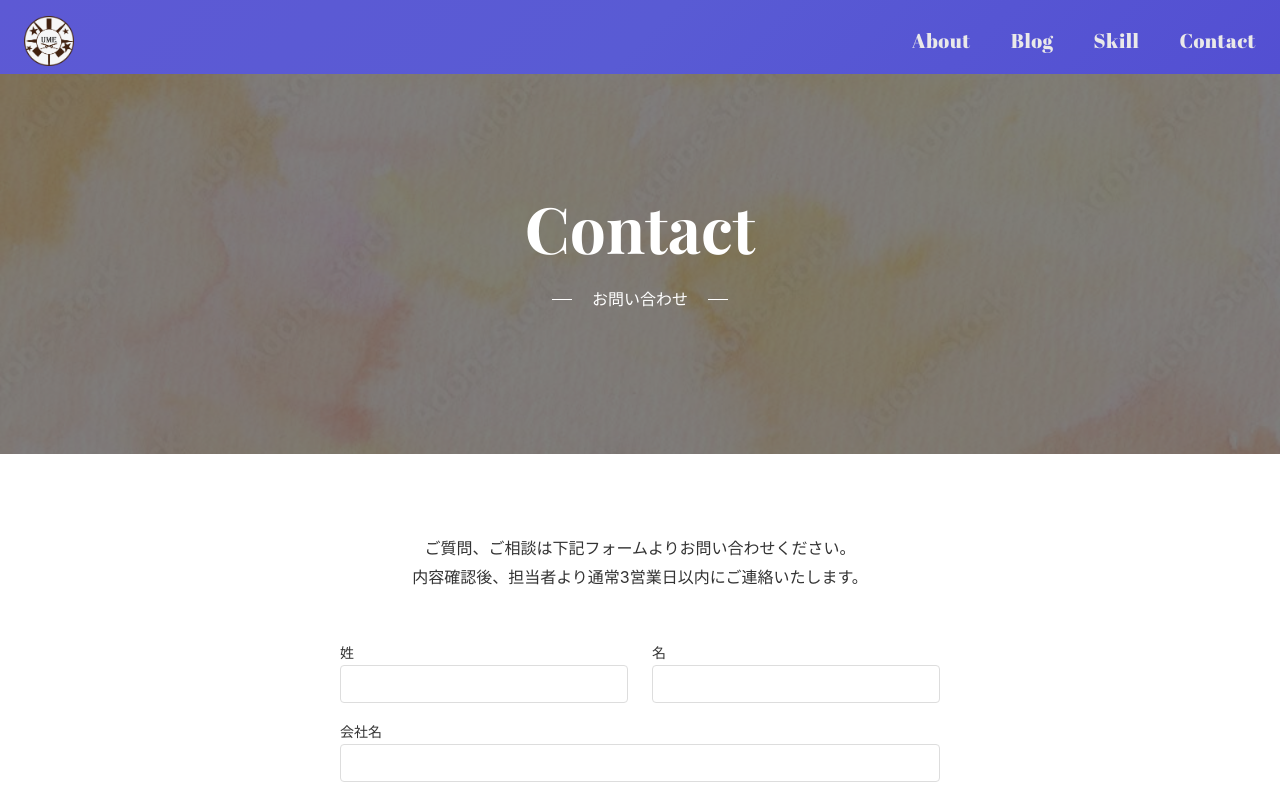
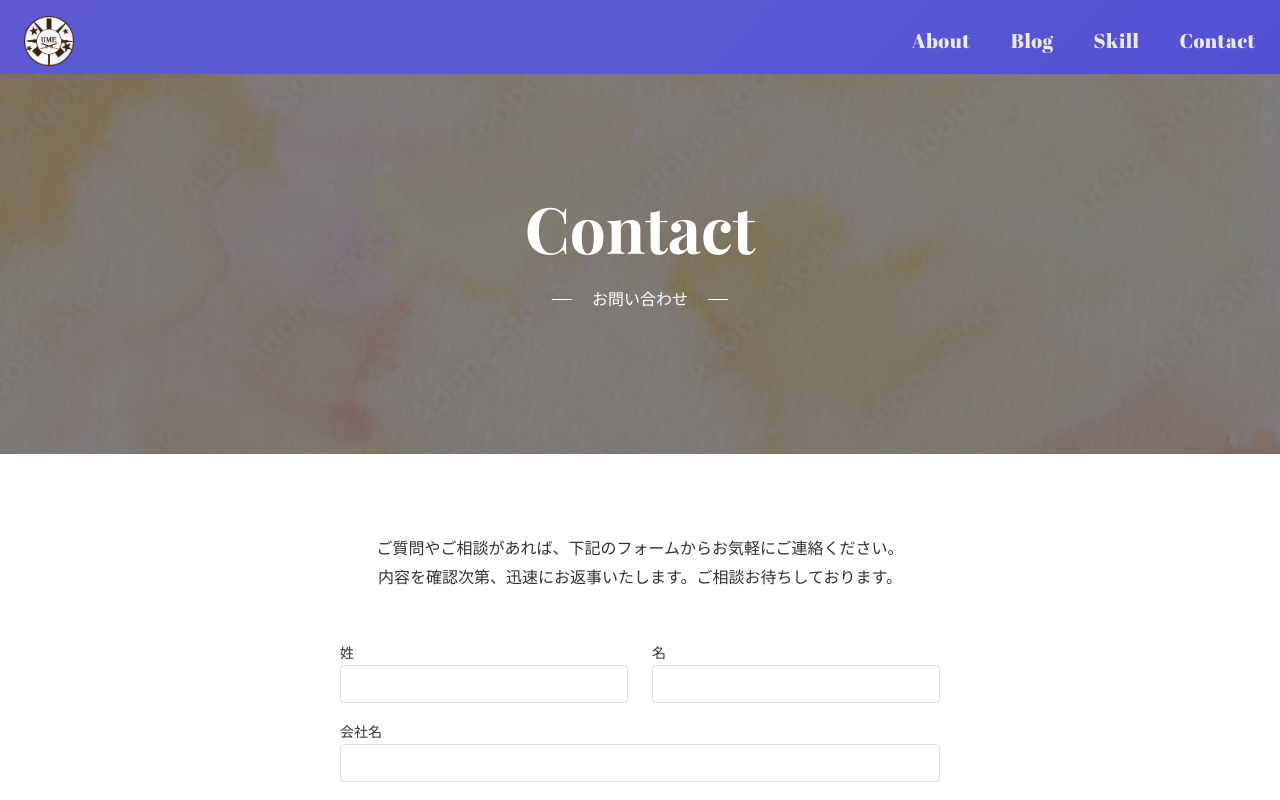
Before and after one commit to KTCume/react-next-portfolio, a Next.js app: page /contact in a window 1280 px wide. Shown: the top 800 px of the page. Built offline with nearby package versions, Linux system fonts and the light colour scheme.

Commit message:
説明文変更

```diff
--- a/app/contact/page.module.css
+++ b/app/contact/page.module.css
@@ -1,4 +1,8 @@
+@import url('https://fonts.googleapis.com/css2?family=M+PLUS+Rounded+1c:wght@400;700&display=swap');
+
 .text {
+    font-family: 'M PLUS Rounded 1c', sans-serif;
+    font-weight: 400;
     text-align: center;
     margin-bottom: 40px;
   }
--- a/app/contact/page.tsx
+++ b/app/contact/page.tsx
@@ -5,9 +5,8 @@ export default function Page() {
     return (
         <div className={styles.container}>
             <p className={styles.text}>
-                ご質問、ご相談は下記フォームよりお問い合わせください。
-                <br />
-                内容確認後、担当者より通常3営業日以内にご連絡いたします。
+            ご質問やご相談があれば、下記のフォームからお気軽にご連絡ください。<br />
+            内容を確認次第、迅速にお返事いたします。ご相談お待ちしております。
             </p>
             <ContactForm />
         </div>
```
